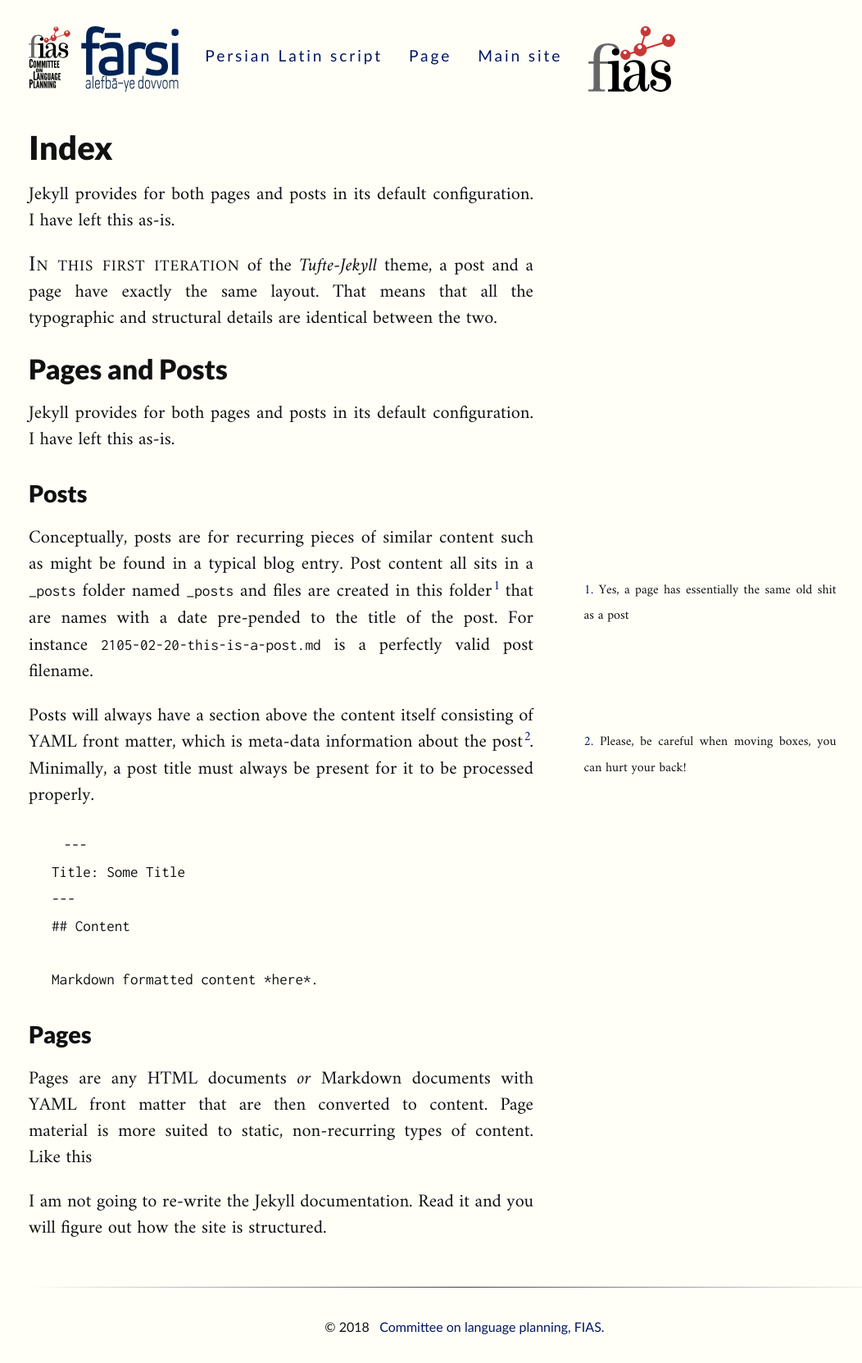
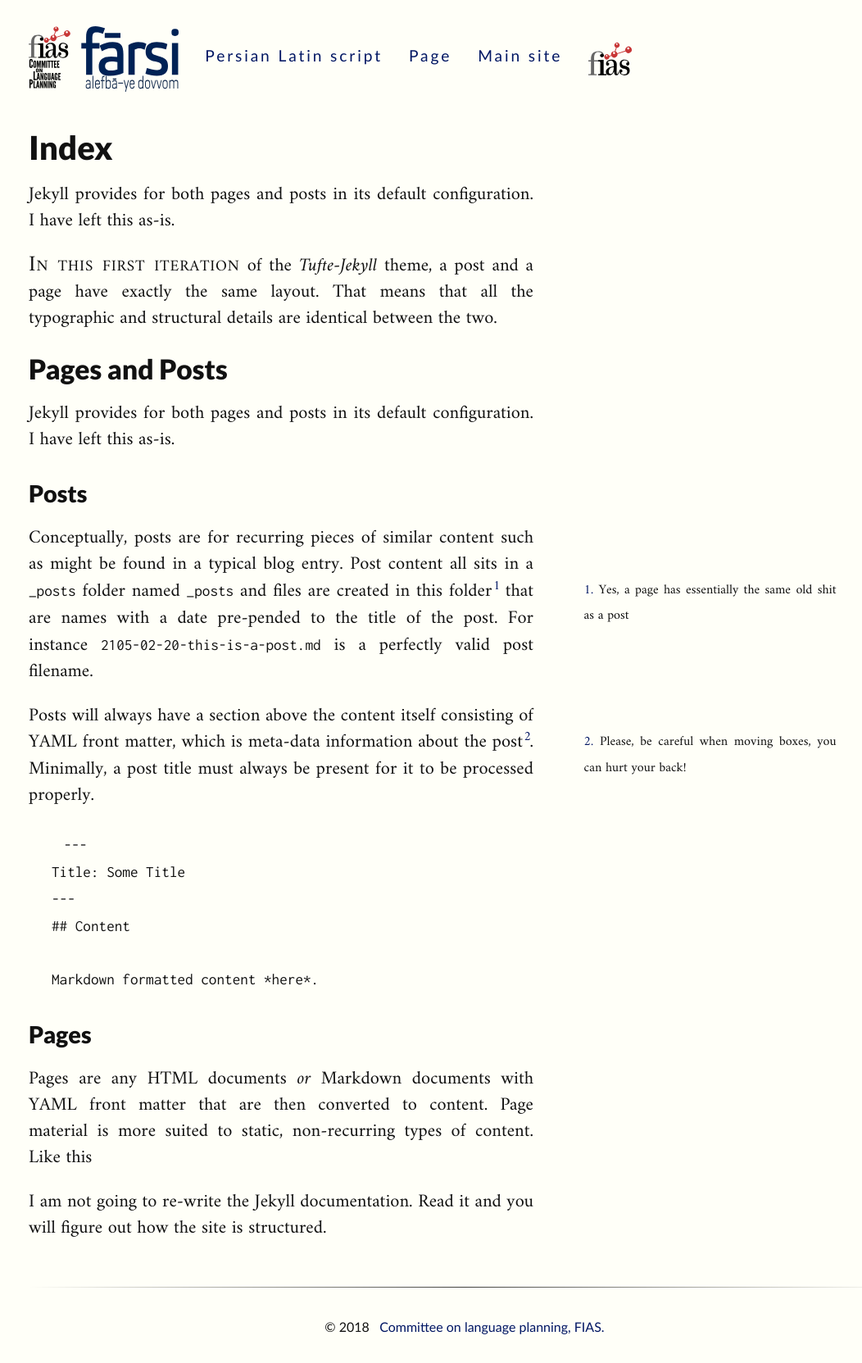
Before and after one commit to fiasinstitute/persian, a Jekyll site: the page built from index.md, in a window 1280 px wide. Shown: the whole page at 82% size, without its empty margins (125-1177 px from the left). Built offline with Jekyll 4.4.1, drawn with Linux system fonts in a browser that asks for light colours; a script that is not in the unit is left out.

Commit message:
Update header.html

```diff
--- a/_includes/header.html
+++ b/_includes/header.html
@@ -14,6 +14,6 @@
 	    {% endunless %}
   	{% endfor %}
 	<a href="{{site.maininstitutesite}}">Main site</a>
-	<a href="{{site.maininstitutesite}}"><img class="badge" src="{{site.baseurl}}/assets/img/MainSiteLogo.svg" alt="FIAS"></a>
+	<a href="{{site.maininstitutesite}}"><img class="badge" src="{{site.baseurl}}/assets/img/MainSiteLogo.svg" width="50%" alt="FIAS"></a>
 	</nav>
 </header>
```
